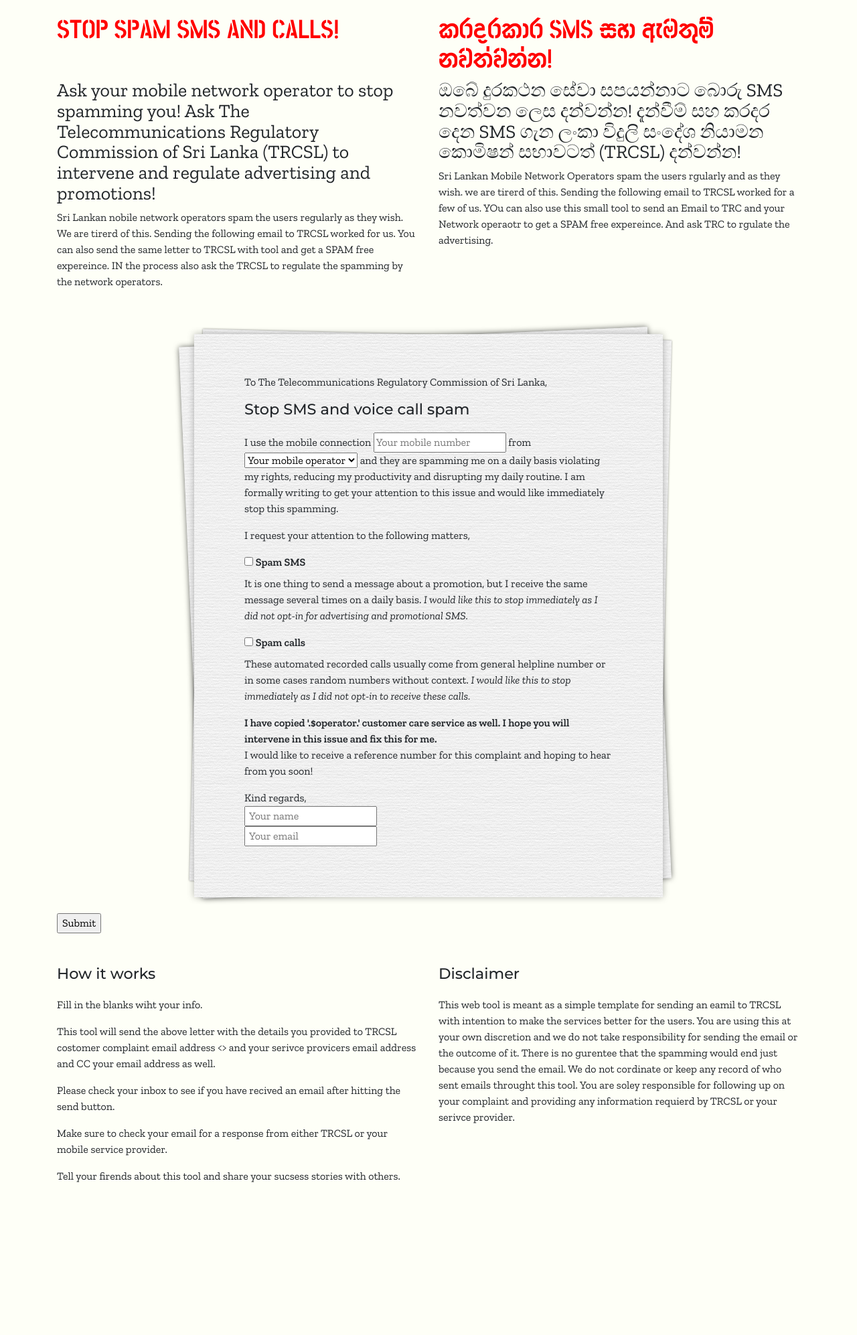
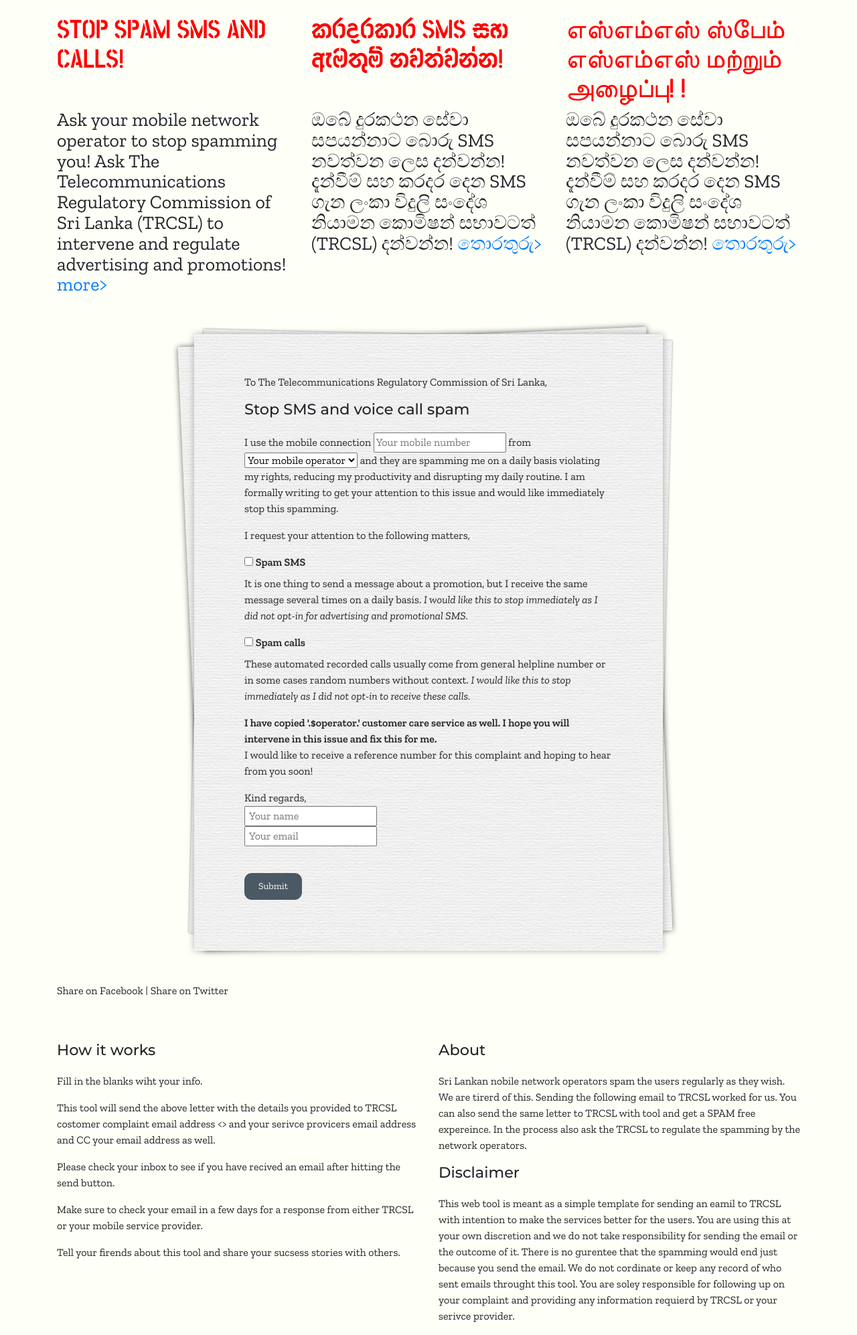
Before and after one commit to koombi/stop-spams, a PHP site: page / in a window 1280 px wide. Shown: the whole page at 67% size. Before the commit the page ends 1766 px from the top, so only its background shows below. Run offline with PHP 8.4, Linux system fonts and the light colour scheme; some libraries are stand-ins or nearby versions.

Commit message:
Updates with dummy tamil text

```diff
--- a/assets/styles.css
+++ b/assets/styles.css
@@ -1,21 +1,24 @@
-/* Webfont: PostNoBillsColombo-Bold */@font-face {
+/* Webfont: PostNoBillsColombo-Bold */
+
+@font-face {
     font-family: 'PostNoBillsColombo';
-    src: url('PostNoBillsColombo-Bold.eot'); /* IE9 Compat Modes */
+    src: url('PostNoBillsColombo-Bold.eot');
+    /* IE9 Compat Modes */
     src: url('PostNoBillsColombo-Bold.eot?#iefix') format('embedded-opentype'), /* IE6-IE8 */
-         url('PostNoBillsColombo-Bold.woff') format('woff'), /* Modern Browsers */
-         url('PostNoBillsColombo-Bold.ttf') format('truetype'), /* Safari, Android, iOS */
-         url('PostNoBillsColombo-Bold.svg#PostNoBillsColombo-Bold') format('svg'); /* Legacy iOS */
+    url('PostNoBillsColombo-Bold.woff') format('woff'), /* Modern Browsers */
+    url('PostNoBillsColombo-Bold.ttf') format('truetype'), /* Safari, Android, iOS */
+    url('PostNoBillsColombo-Bold.svg#PostNoBillsColombo-Bold') format('svg');
+    /* Legacy iOS */
     font-style: normal;
     font-weight: bold;
     text-rendering: optimizeLegibility;
 }
 
-
 body {
     background: #fefff7;
-font-family: 'Zilla Slab', serif;
+    font-family: 'Zilla Slab', serif;
+}
 
-}
 h1 {
     font-family: 'PostNoBillsColombo';
     color: red;
@@ -27,13 +30,34 @@ h2 {
     margin-bottom: 1em;
 }
 
-b{
+b {
     font-weight: 700;
 }
 
 p {
-font-size: 1em;
-line-height: 1.5;
+    font-size: 1em;
+    line-height: 1.5;
+}
+
+.btn {
+  -webkit-border-radius: 11;
+  -moz-border-radius: 11;
+  border-radius: 11px;
+  color: #ffffff;
+  font-size: 14px;
+  background: #4a5963;
+  padding: 10px 20px 10px 20px;
+  text-decoration: none;
+}
+
+.btn:hover {
+  background: #3cb0fd;
+  background-image: -webkit-linear-gradient(top, #3cb0fd, #3498db);
+  background-image: -moz-linear-gradient(top, #3cb0fd, #3498db);
+  background-image: -ms-linear-gradient(top, #3cb0fd, #3498db);
+  background-image: -o-linear-gradient(top, #3cb0fd, #3498db);
+  background-image: linear-gradient(to bottom, #3cb0fd, #3498db);
+  text-decoration: none;
 }
 
 #paper {
--- a/index.html
+++ b/index.html
@@ -28,22 +28,27 @@ tstrap CSS -->
                 <h1>කරදරකාර SMS සහ ඇමතුම් නවත්වන්න! </h1>
 
             </div>
+               <div class="col">
+                <h1>எஸ்எம்எஸ் ஸ்பேம் எஸ்எம்எஸ் மற்றும் அழைப்பு!
+! </h1>
+
+            </div>
          </div>
     </div>
 
     <div class="container">
         <div class="row">
             <div class="col">
-                <h3>Ask your mobile network operator to stop spamming you! Ask The Telecommunications Regulatory Commission of Sri Lanka (TRCSL) to intervene and regulate advertising and promotions! </h3>
-                <blockquote>
-                    Sri Lankan nobile network operators spam the users regularly as they wish. We are tirerd of this. Sending the following email to TRCSL worked for us. You can also send the same letter to TRCSL with tool and get a SPAM free expereince. IN the process also ask the TRCSL to regulate the spamming by the network operators.
-                </blockquote>
+                <h3>Ask your mobile network operator to stop spamming you! Ask The Telecommunications Regulatory Commission of Sri Lanka (TRCSL) to intervene and regulate advertising and promotions! <a href="#about">more></a> </h3>
+
             </div>
                <div class="col">
-                <h3>ඔබේ දුරකථන සේවා සපයන්නාට බොරු SMS නවත්වන ලෙස දන්වන්න! දැන්වීම් සහ කරදර දෙන SMS  ගැන  ලංකා විදුලි සංදේශ නියාමන කොමිෂන් සභාවටත් (TRCSL)  දන්වන්න! </h3>
-                <blockquote>
-                    Sri Lankan Mobile Network Operators spam the users rgularly and as they wish. we are tirerd of this. Sending the following email to TRCSL worked for a few of us. YOu can also use this small tool to send an Email to TRC and your Network operaotr to get a SPAM free expereince. And ask TRC to rgulate the advertising.
-                </blockquote>
+                <h3>ඔබේ දුරකථන සේවා සපයන්නාට බොරු SMS නවත්වන ලෙස දන්වන්න! දැන්වීම් සහ කරදර දෙන SMS  ගැන  ලංකා විදුලි සංදේශ නියාමන කොමිෂන් සභාවටත් (TRCSL) දන්වන්න! <a href="#about">තොරතුරු></a>  </h3>
+
+            </div>
+                <div class="col">
+                <h3>ඔබේ දුරකථන සේවා සපයන්නාට බොරු SMS නවත්වන ලෙස දන්වන්න! දැන්වීම් සහ කරදර දෙන SMS  ගැන  ලංකා විදුලි සංදේශ නියාමන කොමිෂන් සභාවටත් (TRCSL) දන්වන්න! <a href="#about">තොරතුරු></a>  </h3>
+
             </div>
         </div>
         <br />
@@ -74,9 +79,6 @@ tstrap CSS -->
                     </label>
                 <p>It is one thing to send a message about a promotion, but I receive the same message several times on a daily basis. <em>I would like this to stop immediately as I did not opt-in for advertising and promotional SMS.</em></p>
 
-
-
-
                 <input type="checkbox" value="calls" name="optionCalls">
                 <label for="calls">
                        <b>  Spam calls</b>
@@ -90,12 +92,20 @@ tstrap CSS -->
                     <input type="text" placeholder=" Your name" name="senderName" required=""><br/>
                     <input type="email" placeholder=" Your email" name="senderEmail" required="">
                 </p>
+        <br />
+
+                  <p>
+
+                <input class="btn" type="submit" name="Send!">
+
+                </p>
             </div>
         </div>
         <br />
+        <br />
 
-        <input type="submit" name="Send!">
-        <br />
+        <p>Share on Facebook  |  Share on Twitter</p>
+
         <br />
         <br />
 
@@ -115,13 +125,19 @@ tstrap CSS -->
                     Please check your inbox to see if you have recived an email after hitting the send button.
                 </p>
                   <p>
-                    Make sure to check your email for a response from either TRCSL or your mobile service provider.
+                    Make sure to check your email in a few days for a response from either TRCSL or your mobile service provider.
                 </p>
                  <p>
                     Tell your firends about this tool and share your sucsess stories with others.
                 </p>
             </div>
                 <div class="col">
+                     <h2> About
+                </h2>
+                    <blockquote>
+                    Sri Lankan nobile network operators spam the users regularly as they wish. We are tirerd of this. Sending the following email to TRCSL worked for us. You can also send the same letter to TRCSL with tool and get a SPAM free expereince. In the process also ask the TRCSL to regulate the spamming by the network operators.
+                </blockquote>
+
                 <h2> Disclaimer
                 </h2>
                 <p>
```
